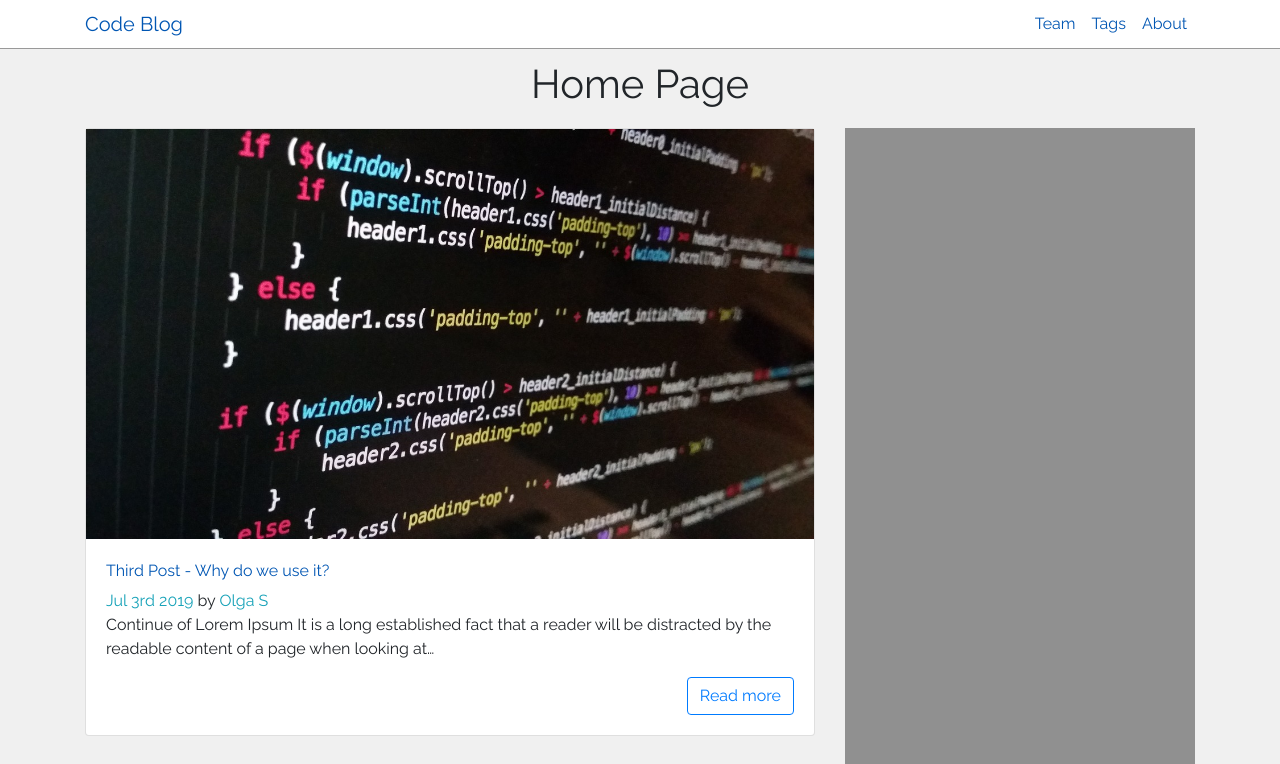
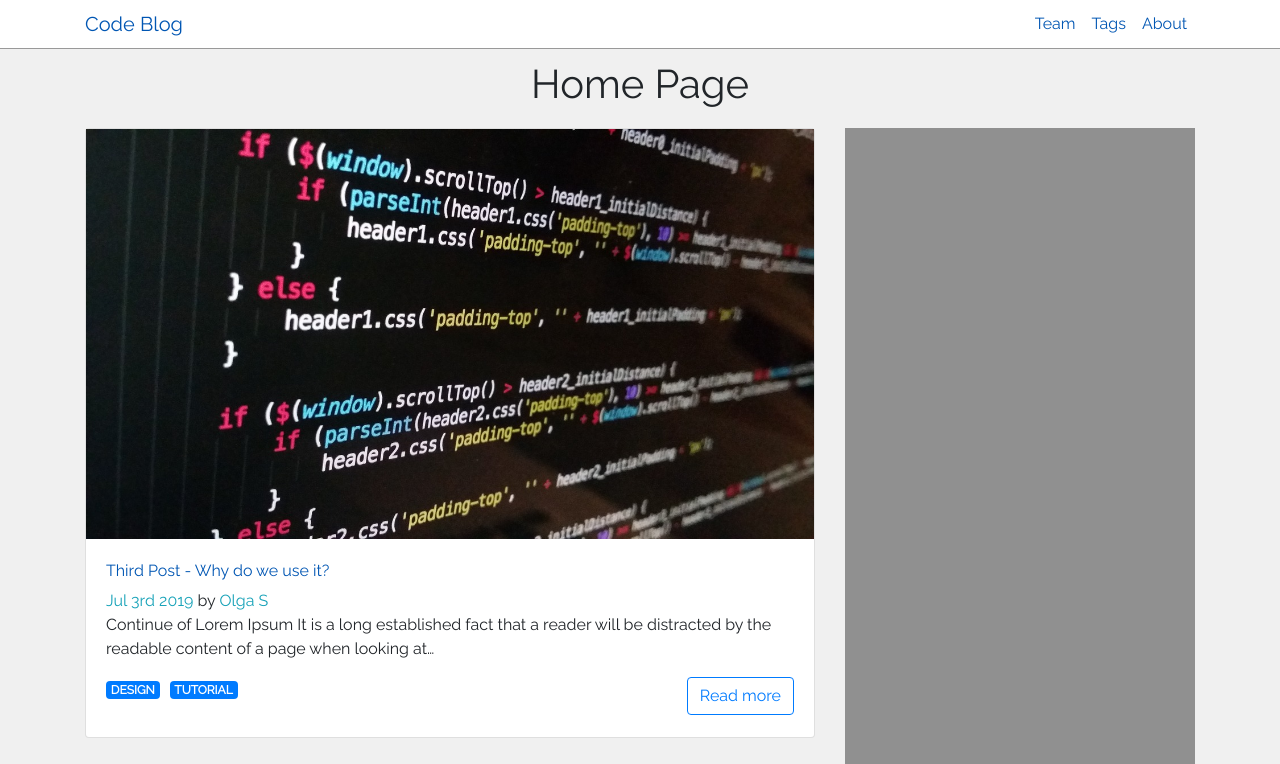
Before and after one commit to OlgaShishkanova/test-gatsby-blog, a Gatsby site: page / in a window 1280 px wide. Shown: the top 764 px of the page. Built offline with nearby package versions, Linux system fonts and the light colour scheme; Gatsby itself is replaced by a stand-in of ours.

Commit message:
creating tags

```diff
--- a/src/components/Post.js
+++ b/src/components/Post.js
@@ -1,11 +1,12 @@
 import React from 'react'
-import {Link} from 'gatsby'
-import {Card, CardTitle, CardText, CardSubtitle, CardBody} from 'reactstrap'
+import { Link } from 'gatsby'
+import { Card, CardTitle, CardText, CardSubtitle, CardBody, Badge } from 'reactstrap'
 import Img from 'gatsby-image'
-const Post = ({title, author, path, date, body, fluid}) => {
-    return(
+import { slugify } from "../util/utilifyFunctions"
+const Post = ({ title, author, path, date, body, fluid, tags }) => {
+    return (
         <Card>
-            <Link to={path}><Img className="card-image-top" fluid={fluid}/>
+            <Link to={path}><Img className="card-image-top" fluid={fluid} />
             </Link>
             <CardBody>
                 <CardTitle>
@@ -16,6 +17,15 @@
                     <span className="text-info">{author}</span>
                 </CardSubtitle>
                 <CardText>{body}</CardText>
+                <ul className="post-tags">
+                    {tags.map(tag => (
+                        <li>
+                            <Link to={`/tag/${slugify(tag)}`}>
+                                <Badge color="primary" className="text-uppercase">{tag}</Badge>
+                            </Link>
+                        </li>
+                    ))}
+                </ul>
                 <Link to={path} className="btn btn-outline-primary float-right">Read more</Link>
             </CardBody>
         </Card>
--- a/src/pages/index.js
+++ b/src/pages/index.js
@@ -21,6 +21,7 @@
                 date={node.frontmatter.date}
                 body={node.excerpt}
                 fluid={node.frontmatter.image.childImageSharp.fluid}
+                tags={node.frontmatter.tags}
               />
             ))}</div>
           )
@@ -43,6 +44,7 @@
           date(formatString: "MMM Do YYYY")
           author
           path
+          tags
           image{
             childImageSharp{
               fluid(maxWidth: 600){
--- a/src/pages/posts/001-first-post.md
+++ b/src/pages/posts/001-first-post.md
@@ -4,6 +4,8 @@
 author: 'Olga S'
 path: '/first-post'
 image: ../../images/javascript.jpg
+tags:
+- code
 ---
 
 Lorem Ipsum is simply dummy text of the printing and typesetting industry. Lorem Ipsum has been the industry's standard dummy text ever since the 1500s, when an unknown printer took a galley of type and scrambled it to make a type specimen book. It has survived not only five centuries, but also the leap into electronic typesetting, remaining essentially unchanged. It was popularised in the 1960s with the release of Letraset sheets containing Lorem Ipsum passages, and more recently with desktop publishing software like Aldus PageMaker including versions of Lorem Ipsum.
--- a/src/pages/posts/002-second-post.md
+++ b/src/pages/posts/002-second-post.md
@@ -4,6 +4,9 @@
 author: 'Olga S'
 path: '/second-post'
 image: ../../images/javascript.jpg
+tags:
+- code
+- design
 ---
 
 Contrary to popular belief, Lorem Ipsum is not simply random text. It has roots in a piece of classical Latin literature from 45 BC, making it over 2000 years old. Richard McClintock, a Latin professor at Hampden-Sydney College in Virginia, looked up one of the more obscure Latin words, consectetur, from a Lorem Ipsum passage, and going through the cites of the word in classical literature, discovered the undoubtable source. Lorem Ipsum comes from sections 1.10.32 and 1.10.33 of "de Finibus Bonorum et Malorum" (The Extremes of Good and Evil) by Cicero, written in 45 BC. This book is a treatise on the theory of ethics, very popular during the Renaissance. The first line of Lorem Ipsum, "Lorem ipsum dolor sit amet..", comes from a line in section 1.10.32.
--- a/src/pages/posts/003-third-post.md
+++ b/src/pages/posts/003-third-post.md
@@ -4,6 +4,9 @@
 author: 'Olga S'
 path: '/third-post'
 image: ../../images/javascript.jpg
+tags:
+- design
+- tutorial
 ---
 
 Continue of Lorem Ipsum
--- /dev/null
+++ b/src/util/utilifyFunctions.js
@@ -0,0 +1,13 @@
+const slugify = function (text) {
+    return text
+        .toString()
+        .toLowerCase()
+        .replace(/\s+/g, '-')       // Replace spaces with -
+        .replace(/[^\w-]+/g, '')    // Remove all non-word chars
+        .replace(/--+/g, '-')       // Replace multiple - with single -
+        .replace(/^-+/, '')         // Trim - from start of text
+        .replace(/-+$/, '')         // Trim - from end of text
+}
+
+// Web Design => web-design
+module.exports = { slugify }
```
